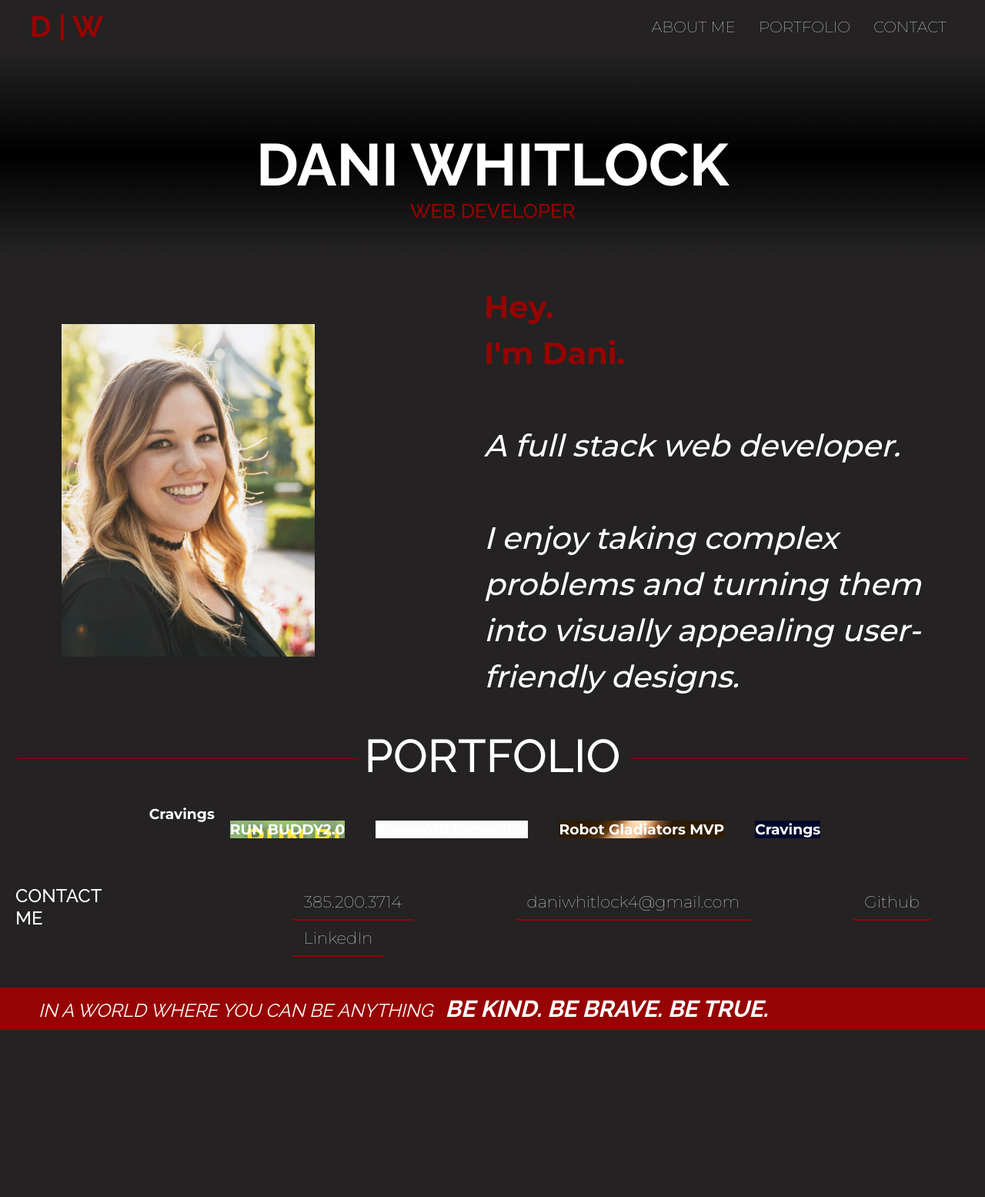
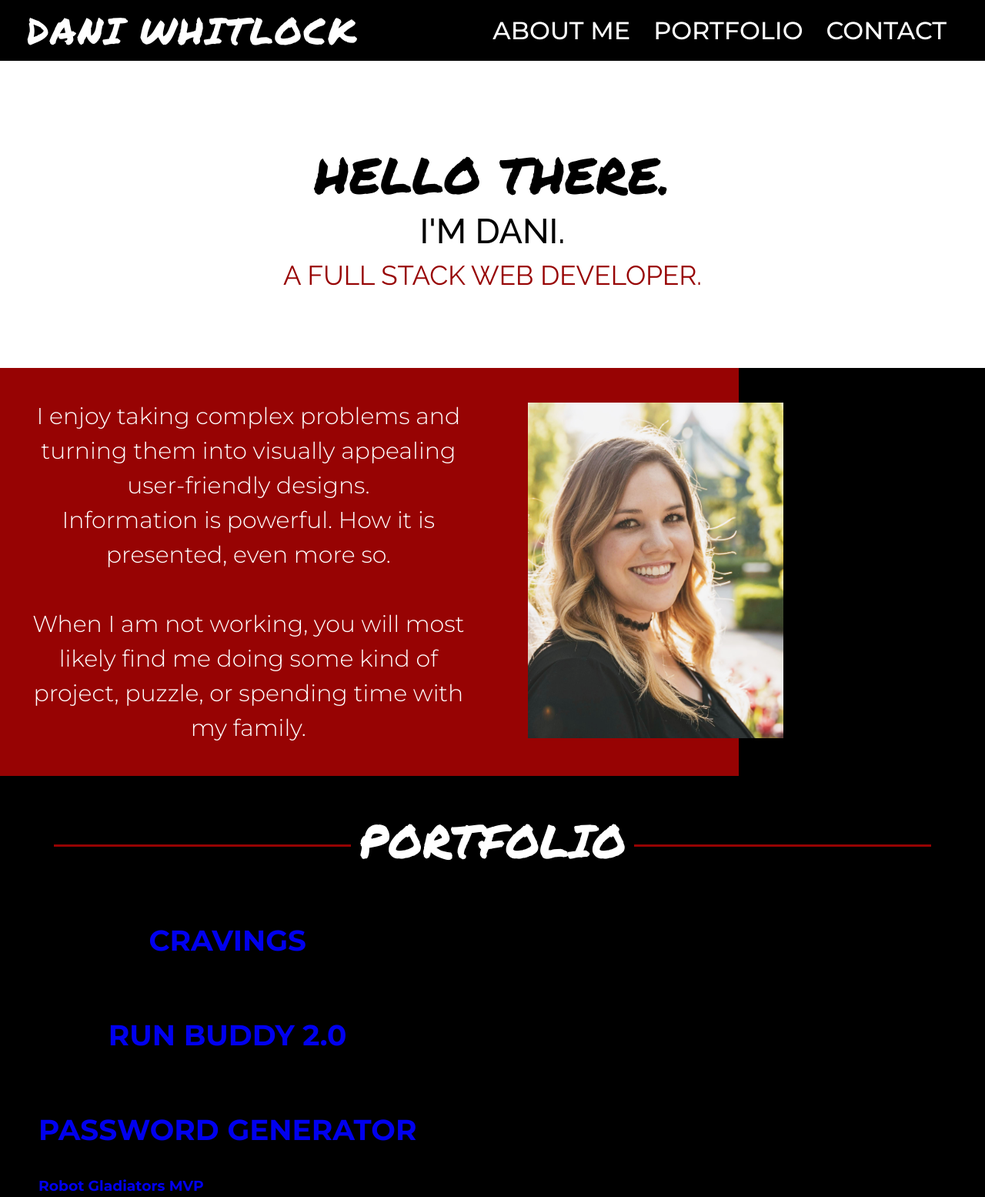
Before and after one commit to daniwhitlock/daniwhitlock.github.io, a plain HTML site: page index.html in a window 1280 px wide. Shown: the top 1555 px of the page at 77% size. Before the commit the page ends 1338 px from the top, so only its background shows below. Drawn offline with Linux system fonts and the light colour scheme.

Commit message:
added more changes to design

```diff
--- a/assets/css/style.css
+++ b/assets/css/style.css
@@ -9,14 +9,14 @@
 :root {
     --primary-color: rgb(255, 255, 255);
     --secondary-color: rgb(36, 34, 34);
-    --tertiary-color: rgb(13, 183, 206);
+    --tertiary-color: rgb(0, 0, 0);
     --fourth-color: rgb(151, 3, 3);
 }
 
 body {
     color: var(--primary-color);
     font-family: 'Montserrat', sans-serif;
-    background: var(--secondary-color);
+    background: var(--tertiary-color);
     font-weight: 300;
 }
 
@@ -29,26 +29,25 @@ h2 {
 /*Begin header style */
 
 header {
-    padding: 10px 35px;
-    background-color: var(--secondary-color);
+    padding: 5px 35px;
+    background-color: var(--tertiary-color);
     display: flex;
     justify-content: space-between;
-    position: sticky;
-    position: -webkit-sticky;
+    /* position: sticky;
+    position: -webkit-sticky; */
     top: 0;
     z-index: 9999;
 }
 
 .logo {
-    font-family: 'Raleway', sans-serif;
-    color: var(--fourth-color);
-    font-weight: bold;
-    padding: 2px 5px 2px 4px;
-    font-size: 3vw;
+    font-family: 'Permanent Marker', cursive;
+    font-weight: 100;
+    letter-spacing: 2px;
+    font-size: 3em;
+    text-transform: uppercase;
 }
 
 header nav {
-    margin: 10px 0;
     display: flex;
 }
 
@@ -67,14 +66,14 @@ header nav ul {
 
 header nav ul li a {
     text-transform: uppercase;
-    padding: 10px 15px;
-    font-weight: lighter;
-    font-size: 20px;
+    padding: 5px 15px;
+    font-weight: normal;
+    font-size: 2em;
     text-align: center;
 }
 
 header nav ul li a:hover {
-    border-bottom: solid 2px var(--fourth-color);
+    border-bottom: solid 3px var(--fourth-color);
 }
 
 /*End header style*/
@@ -86,24 +85,34 @@ header nav ul li a:hover {
     align-items: center;
     justify-content: center;
     padding-top: 100px;
-    padding-bottom: 40px;
+    padding-bottom: 100px;
+    /* padding-right:250px; */
     text-transform: uppercase;
-    font-family: 'Raleway', sans-serif;
-    background-image: linear-gradient(180deg, var(--secondary-color), black, var(--secondary-color));
+    background: var(--primary-color);
+     /* background-image: linear-gradient(225deg, white, white 75%, black 15%, black 35%);
+     border-bottom: solid black 55px;  */
+}
+.center {
+    text-align: center;
 }
 
-.hero h2 {
-    color: var(--primary-color);
-    text-align: center;
-    font-size: 6vw;
-    font-weight: 800;
+.hero-hello-span {
+    font-family: 'Permanent Marker', cursive;
+    font-weight: lighter;
+    color: var(--tertiary-color);
+    font-size: 65px;
+}
+
+ .hero-name {
+    font-size: 45px;;
+    color: var(--tertiary-color);
 }
 
 .hero p {
-    text-align: center;
     color: var(--fourth-color);
-    font-weight: 500;
-    font-size: 2vw;
+    padding-top: 10px;
+    font-weight: 300;
+    font-size: 35px;
 }
 
 /*End hero style */
@@ -114,7 +123,9 @@ header nav ul li a:hover {
     display: flex;
     justify-content: center;
     align-items: center;
-    margin: 40px 40px 40px 40px;
+    padding: 40px;
+    background-color: var(--tertiary-color);
+    background:linear-gradient(to right, rgb(151, 3, 3),rgb(151, 3, 3) 75%, black 15%, black 25%);
 }
 
 .item-bio {
@@ -123,60 +134,81 @@ header nav ul li a:hover {
 }
 
 .bio {
-    font-size: 30x;
-    text-align: left;
+    font-size: 30px;
+    text-align: center;
     line-height: 1.5;
-    color: var(--fourth-color);
-    font-weight: 700;
-    display: inline-block;
-}
-
-.bio-smaller {
     color: var(--primary-color);
-    font-style: italic;
-    font-weight: lighter;
 }
 
 img {
     width: 60%;
 }
+
 .image-holder {
-    padding-left: 40px;
+    justify-content: flex-end;
+    padding-left: 80px;
+
 }
 
 /* end About me section */
 
 /* Begin work section */
 
+#work {
+    padding: 50px;
+}
 .work-header {
     font-size: 40px;
     text-align: center;
     padding: 20px;
     padding-bottom: 40px;
 }
+
 .work-header h2 {
     width: 100%;
-    border-bottom: 1px solid var(--fourth-color);
+    border-bottom: 3px solid var(--fourth-color);
     line-height: 0.1em;
     margin: 10px 0 20px;
 }
 .work-header h2 span {
-    background: var(--secondary-color);
+    background: var(--tertiary-color);
     padding: 0 10px;
+    font-family: 'Permanent Marker', cursive;
 }
 
-.portfolio-description {
+
+.work-flex-container {
+    display: flex;
+    justify-content: space-between;
+    align-content: flex-start;
     text-decoration: none;
     color: var(--primary-color);
 }
-.work-flex-container {
-    display: flex;
-    justify-content: center;
+a {
+    text-decoration: none;
+}
 
+.work-flex-container ul {
+    flex-wrap: wrap;
+    display: inline-block;
+    justify-content: space-between;
+    align-items: center;
+    text-decoration: none;
+    list-style: none;
 }
-.work-flex-container a {
-    margin: 20px;
+
+.work-flex-container ul li a {
+    text-transform: uppercase;
+    text-decoration: none;
+    padding: 5px 15px;
+    font-weight: normal;
+    font-size: 2em;
+    text-align: center;
 }
+.work-flex-container ul li a h3:hover {
+    background-color: var(--fourth-color);
+}
+
 
 .first-image {
     background-image: url("../images/run-buddy.jpg");
@@ -198,21 +230,7 @@ img {
 
 }
 
-.grid-item div {
-    display: flex;
-    flex-direction: column;
-    position: relative;
-    bottom: 50px;
-    background-color: lightgray;
-    margin-top: auto;
-    padding: 10px 5px;
-    text-align: center;
-}
 
-
-a {
-    text-decoration: none;
-}
 
 /* End work section */
 
--- a/index.html
+++ b/index.html
@@ -1,25 +1,27 @@
 <!DOCTYPE html>
-<html lang ="en">
+<html lang="en">
 
 <head>
 
-        <meta charset="UTF-8"/>
+    <meta charset="UTF-8" />
     <meta name="viewport" content="width=device-width, initial scale=1.0" />
     <link rel="preconnect" href="https://fonts.gstatic.com">
     <link rel="preconnect" href="https://fonts.gstatic.com">
-        <link href="https://fonts.googleapis.com/css2?family=Advent+Pro:wght@200&family=Kanit:wght@100;900&family=Montserrat:wght@100;300;500;700;800&family=Raleway:wght@400;500;700&display=swap" rel="stylesheet">
-        <link rel="stylesheet" href="./assets/css/style.css"/>
+    <link
+        href="https://fonts.googleapis.com/css2?family=Advent+Pro:wght@200&family=Kanit:wght@100;900&family=Permanent+Marker&family=Montserrat:wght@100;300;500;700;800&family=Raleway:wght@400;500;700&display=swap"
+        rel="stylesheet">
+    <link rel="stylesheet" href="./assets/css/style.css" />
     <title> Dani Whitlock</title>
 </head>
 
 <body>
     <header>
         <div>
-                <h1 class= "logo">
-                    D | W
+            <h1 class="logo">
+                Dani Whitlock
             </h1>
         </div>
-            <nav >
+        <nav>
             <ul>
                 <li>
                     <!-- header anchor element -->
@@ -37,89 +39,85 @@
 
     <!-- Begin hero section-->
     <section class="hero">
-            <div>
-                <!-- <p>HEY I'M</p> -->
-                <h2 class = "try-1">DANI WHITLOCK</h2>
-                <p>WEB DEVELOPER</p>
+        <div class="image-holder-hero">
 
         </div>
+        <h2 class="center">
+            <span class="hero-hello-span">
+                Hello there.
+            </span>
+            <br>
+            <span class="hero-name">
+                I'm Dani.
+            </span>
+            <p>A full stack web developer.</p>
+        </h2>
+
     </section>
     <!-- End hero section -->
 
     <!-- Begin main section -->
-        <section  id="about-me" class= "about-flex-container" >
-            <div class="image-holder">
-                <img src="./assets/images/dani-professional.jpg" id = "dani-img"/>
-            </div>
+    <section id="about-me" class="about-flex-container">
         <div class="item-bio">
             <p class="bio">
-                    Hey.
+                I enjoy taking complex problems and turning them into visually appealing user-friendly designs.
                 <br>
-                    I'm Dani.
+                Information is powerful. How it is presented, even more so.
                 <br>
                 <br>
-                    <span class="bio-smaller">
-                        A full stack web developer.
-                        <br>
-                        <br>
-                        I enjoy taking complex problems and turning them into visually appealing user-friendly designs.
-                    </span>
+                When I am not working, you will most likely find me doing some kind of project, puzzle, or spending time
+                with my family.
             </p>
+        </div>
+        <div class="image-holder">
+            <img src="./assets/images/dani-professional.jpg" id="dani-img" />
         </div>
 
     </section>
 
     <!--Begin work section  -->
-        <section id="work" >
+    <section id="work">
 
-            <div  class="work-header">
+        <div class="work-header">
             <h2><span>Portfolio</span></h2>
         </div>
 
-            <div class ="work-flex-container">
-                <div class="repos-container">
+        <div class="work-flex-container">
+            <ul>
+                <li>
+                    <a href="https://daniwhitlock.github.io/Cravings/" target="_blank">
                         <div>
-                        <h3> Cravings                       </h3>
-                    </div>
-
-                </div>
-
-
-
-                    <a href ="https://daniwhitlock.github.io/run-buddy2.0/" target="_blank" class="first-image">
-                        <div>
-                            <h3 class="portfolio-description">RUN BUDDY2.0</h3>
+                            <h3>Cravings</h3>
                         </div>
                     </a>
-
-                    <a href = "https://daniwhitlock.github.io/challenge-3-passwordGenerator/" target="_blank" class="second-image">
+                </li>
+                <li>
+                    <a href="https://daniwhitlock.github.io/run-buddy2.0/" target="_blank">
+                        <div>
+                            <h3>Run Buddy 2.0</h3>
+                        </div>
+                    </a>
+                </li>
+                <li>
+                    <a href="https://daniwhitlock.github.io/challenge-3-passwordGenerator/" target="_blank">
                         <div>
                             <h3 class="portfolio-description">Password Generator</h3>
                         </div>
                     </a>
-
-
-
-
-                    <a href="https://daniwhitlock.github.io/robot-gladiators/" target= "_blank" class="third-image">
+                </li>
+                <a href="https://daniwhitlock.github.io/robot-gladiators/" target="_blank">
                     <div>
-                            <h3  class="portfolio-description">Robot Gladiators MVP</h3>
+                        <h3 class="portfolio-description">Robot Gladiators MVP</h3>
                     </div>
                 </a>
 
-                    <a href="https://daniwhitlock.github.io/Cravings/" target ="_blank" class="fourth-image">
-                        <div>
-                            <h3 class="portfolio-description">Cravings</h3>
-                        </div>
-
-                    </a>
-
+            </ul>
         </div>
     </section>
 
 
     <!-- Begin contact-me section -->
-        <section id="contact-me" >
+    <section id="contact-me">
         <div class="contact-grid-container">
             <div class="grid-item item-header item-contact">
                 <h2>Contact<br>Me</h2>
@@ -148,7 +146,7 @@
 
     <!-- Begin footer section -->
     <footer>
-            <h2> IN A WORLD WHERE YOU CAN BE ANYTHING       <span>BE KIND.    BE BRAVE.     BE TRUE.</span> </h2>
+        <h2> IN A WORLD WHERE YOU CAN BE ANYTHING <span>BE KIND. BE BRAVE. BE TRUE.</span> </h2>
     </footer>
     <!-- End footer section -->
 
```
Also changed, not shown: assets/images/dani-professional-blackwhite.jpg (added). Lines whose indentation alone changed are shown as unchanged.
